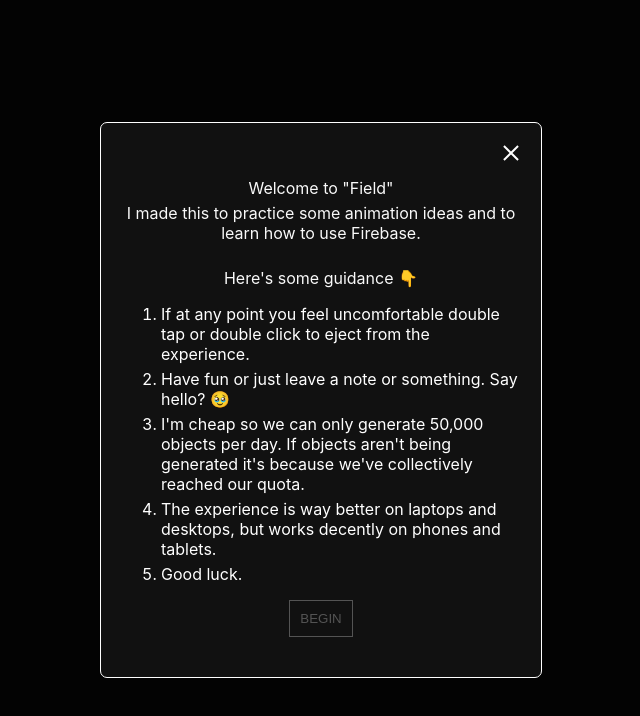
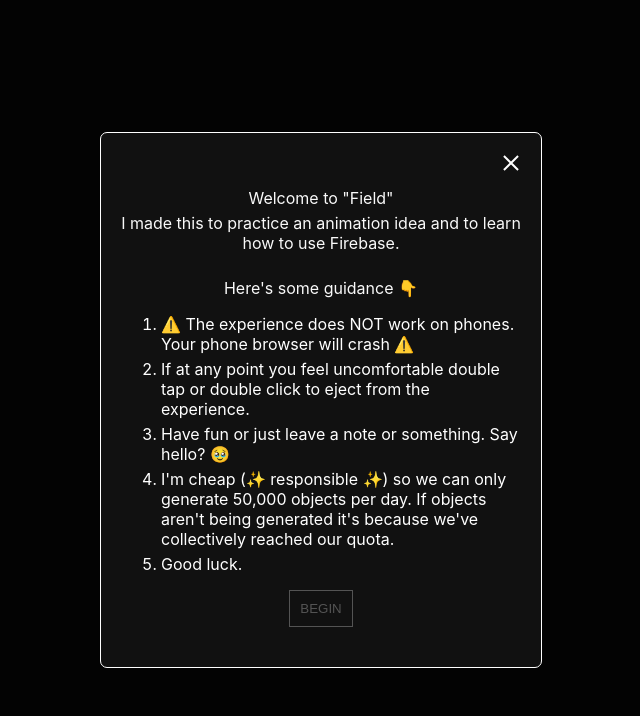
Before and after one commit to domvillegas/portfolio-website, a Next.js app: page /playground/field in a window 1280 px wide. Shown: the top 716 px of the page, without its empty margins (319-959 px from the left). Built offline with nearby package versions, Linux system fonts and the light colour scheme; no server answers; the database is empty.

Commit message:
Fix stars modal.

```diff
--- a/src/pages/playground/field/index.tsx
+++ b/src/pages/playground/field/index.tsx
@@ -153,24 +153,24 @@
     <div className={styles.introModalContent}>
       <span>Welcome to "Field"</span>
       <span>
-        I made this to practice some animation ideas and to learn how to use
+        I made this to practice an animation idea and to learn how to use
         Firebase.
       </span>
       <span>Here's some guidance 👇</span>
       <ol>
+        <li>
+          ⚠️ The experience does NOT work on phones. Your phone browser will
+          crash ⚠️
+        </li>
         <li>
           If at any point you feel uncomfortable double tap or double click to
           eject from the experience.
         </li>
         <li>Have fun or just leave a note or something. Say hello? 🥹</li>
         <li>
-          I'm cheap so we can only generate 50,000 objects per day. If objects
-          aren't being generated it's because we've collectively reached our
-          quota.
-        </li>
-        <li>
-          The experience is way better on laptops and desktops, but works
-          decently on phones and tablets.
+          I'm cheap (✨ responsible ✨) so we can only generate 50,000 objects
+          per day. If objects aren't being generated it's because we've
+          collectively reached our quota.
         </li>
         <li>Good luck.</li>
       </ol>
```
